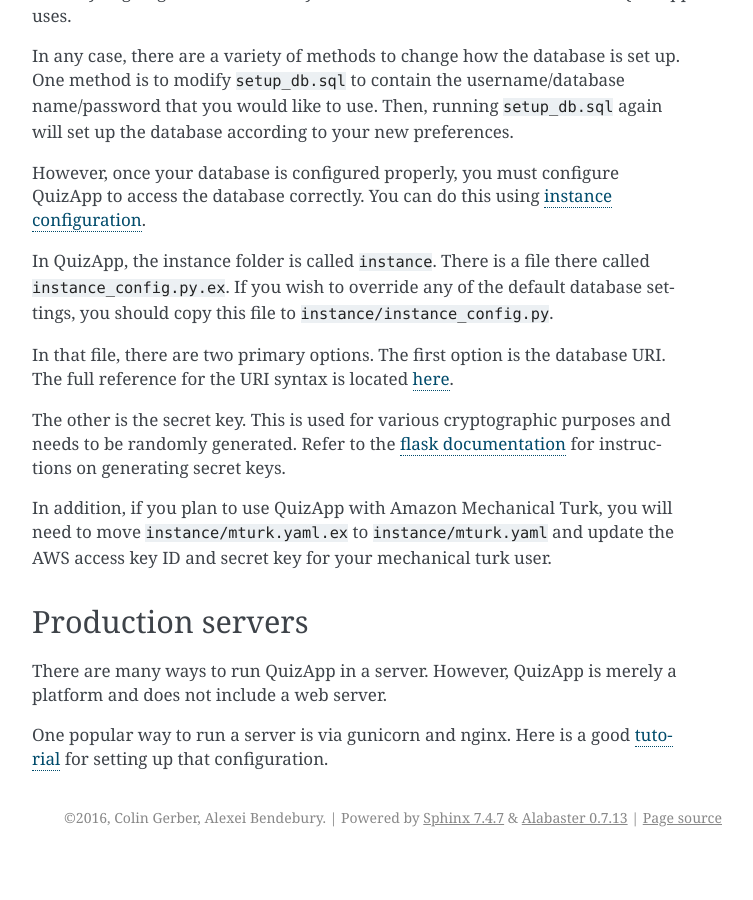
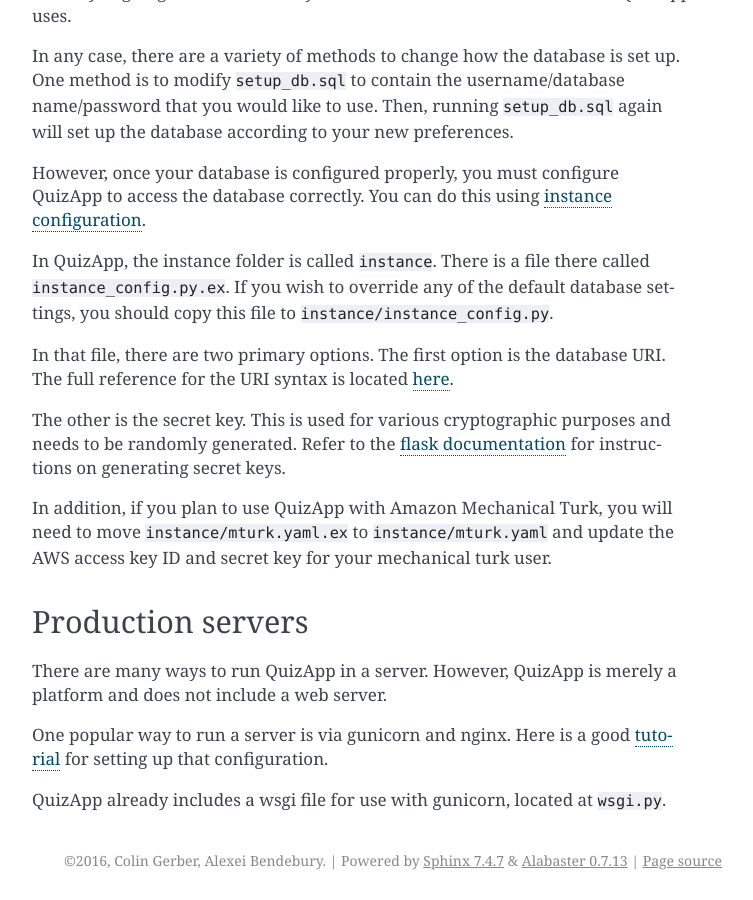
Before and after one commit to cmgerber/quizApp, a Sphinx documentation site: the page built from docs/source/getting_started.rst, in a window 1280 px wide and 900 px high, scrolled down 1671 px. Shown: the whole window, without its empty margins (388-1141 px from the left). Built offline with Sphinx 7.4.7, drawn with Linux system fonts in a browser that asks for light colours; before the commit the page ends 2528 px from its top, so only the background shows below that.

Commit message:
Added info about wsgi.py

```diff
--- a/docs/source/getting_started.rst
+++ b/docs/source/getting_started.rst
@@ -127,3 +127,6 @@
 `tutorial`_ for setting up that configuration.
 
 .. _tutorial: https://www.digitalocean.com/community/tutorials/how-to-serve-flask-applications-with-gunicorn-and-nginx-on-ubuntu-14-041
+
+QuizApp already includes a wsgi file for use with gunicorn, located at
+``wsgi.py``.
```
